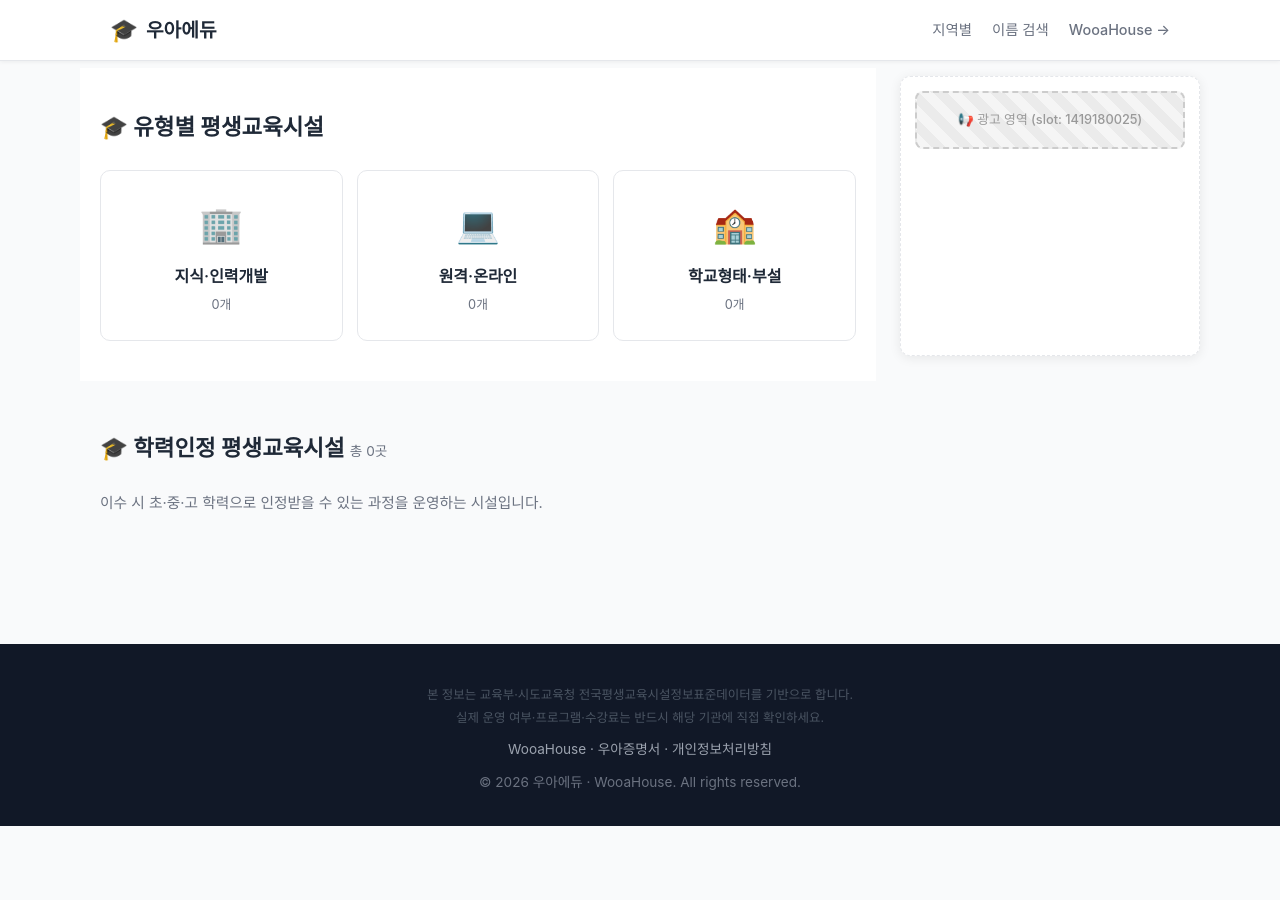
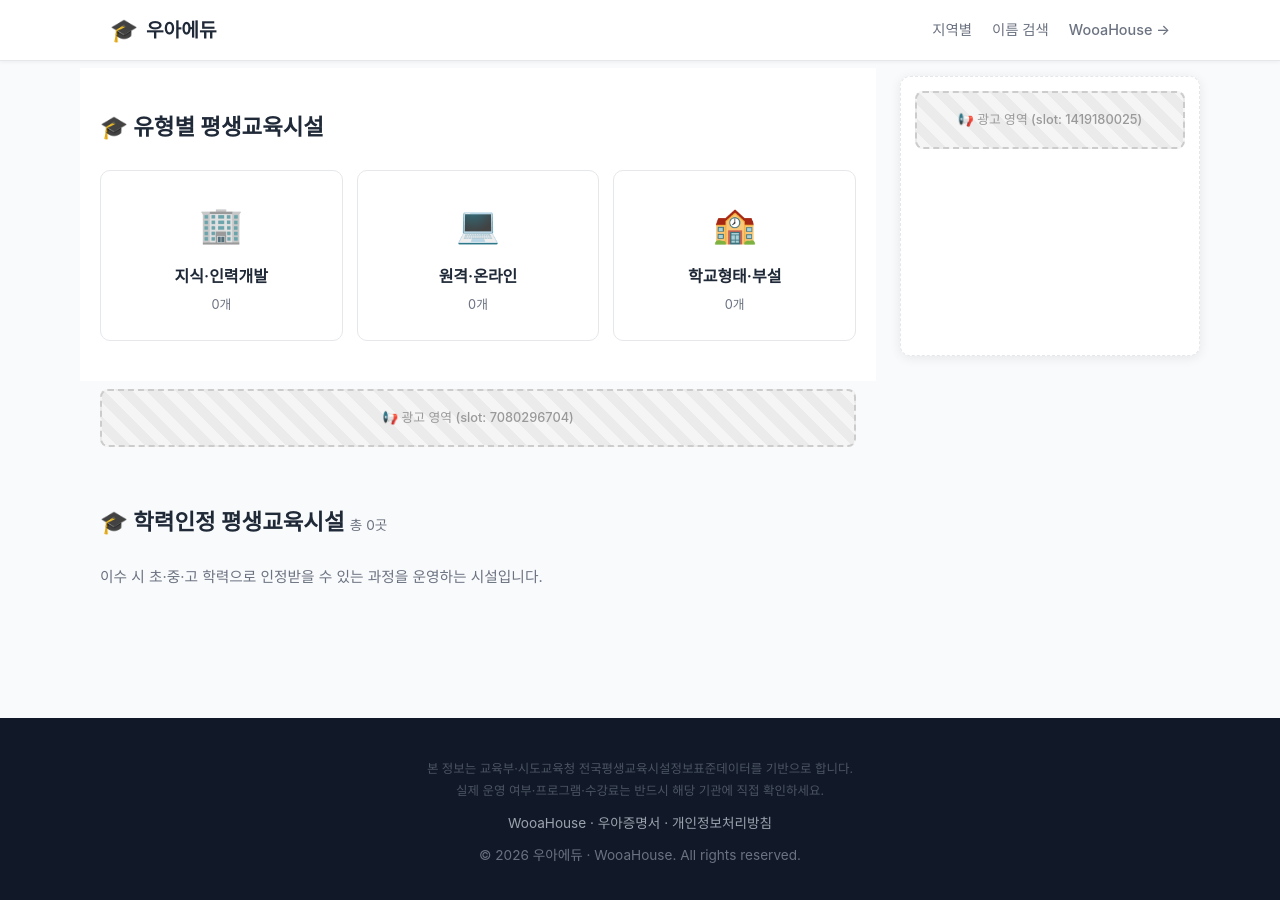
Before and after one commit to ingmaster83-code/wooaedu, a Jekyll site: the page built from index.html, in a window 1280 px wide and 900 px high, scrolled down 1380 px. Built offline with Jekyll 4.4.1, drawn with Linux system fonts in a browser that asks for light colours; some web fonts are replaced; comment, search, counter and statistics services are not loaded; before the commit the page ends 2206 px from its top, so only the background shows below that.

Commit message:
Add ad slot between type-grid and acbg sections on homepage

```diff
--- a/index.html
+++ b/index.html
@@ -83,6 +83,11 @@ description: 전국 평생교육원·문화센터·원격평생교육시설의
       </a>
     </div>
 </div>
+</div>
+
+<!-- 광고 -->
+<div class="top-ad-bar">
+  {% include ad.html %}
 </div>
 
 <!-- 학력인정 시설 -->
```
